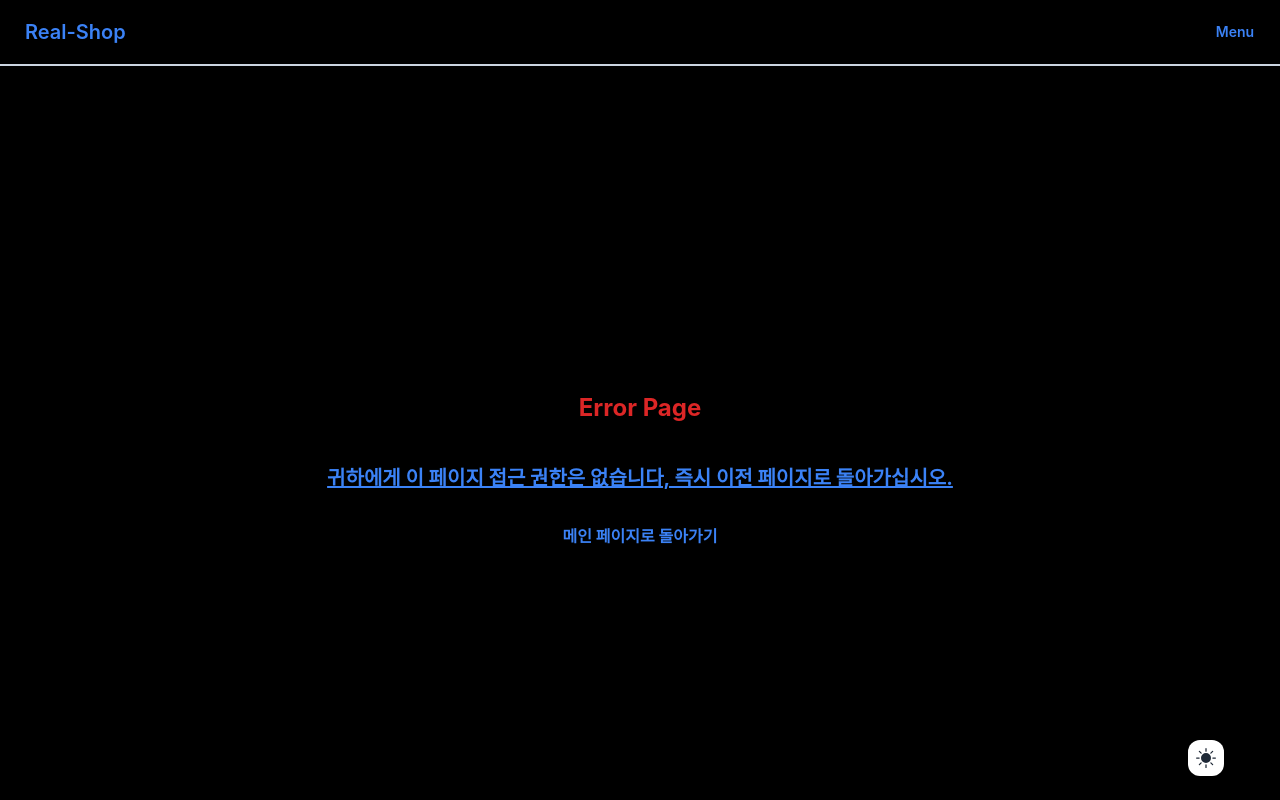
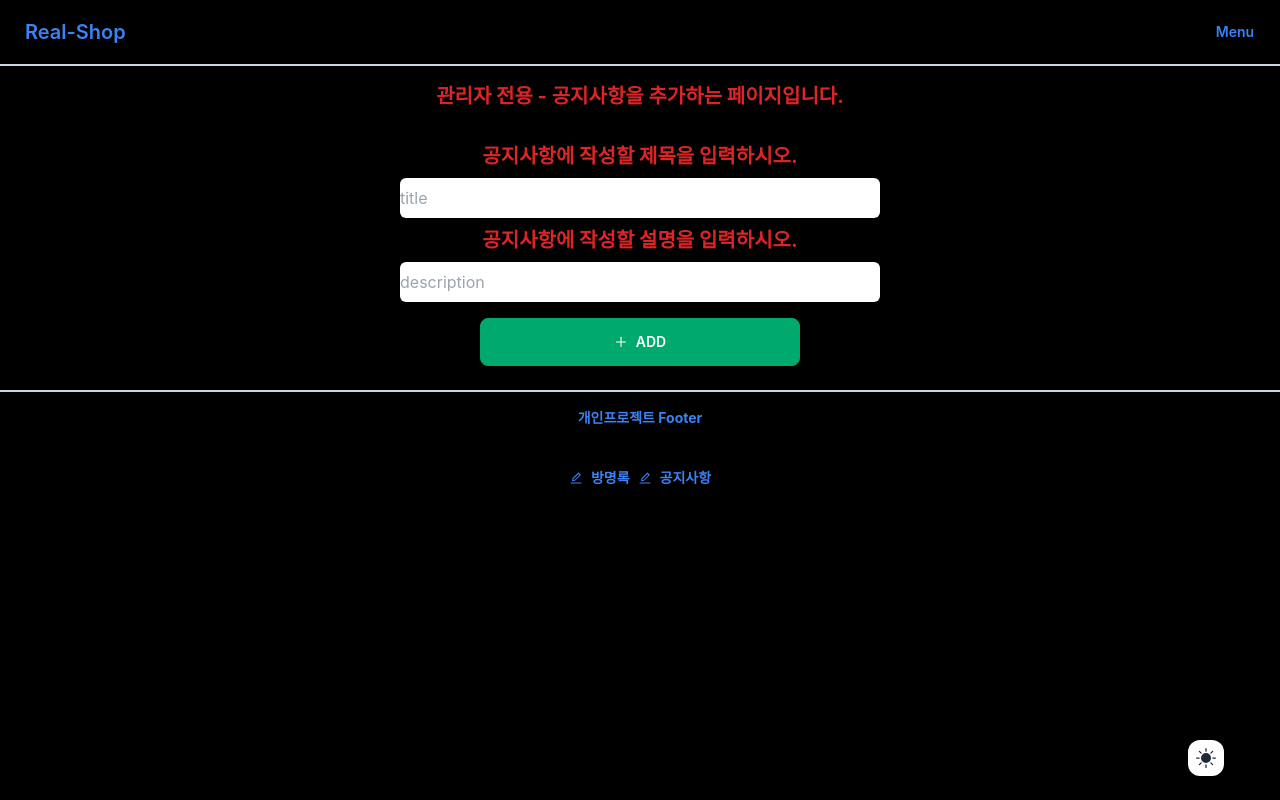
Before and after one commit to Runor0624/Real-Shop, a Next.js app: page /notice/add in a window 1280 px wide. Before the commit this address had no page. Shown: the top 800 px of the page. Built offline with nearby package versions, Linux system fonts and the light colour scheme.

Commit message:
[Add] 공지사항 관련 백엔드 통신 컴포넌트 추가

```diff
--- /dev/null
+++ b/app/notice/add/page.tsx
@@ -0,0 +1,18 @@
+import AddNotice from '@/components/Notice/Add'
+import type { Metadata } from 'next'
+
+export const metadata: Metadata = {
+  title: 'Notice ADD Page',
+  description: '공지사항 추가 페이지 입니다.',
+}
+
+export default function page() {
+  return (
+    <>
+      <h1 className='text-center text-xl text-red-600 font-bold py-4'>
+        관리자 전용 - 공지사항을 추가하는 페이지입니다.
+      </h1>
+      <AddNotice />
+    </>
+  )
+}
--- a/app/notice/page.tsx
+++ b/app/notice/page.tsx
@@ -1,8 +1,22 @@
+import NoticeAddButton from '@/components/Notice/AddButton'
+import View from '@/components/Notice/View'
+
 // 공지사항 조회하는 페이지
+import type { Metadata } from 'next'
+
+export const metadata: Metadata = {
+  title: 'Notice Page',
+  description: '공지사항 페이지 입니다.',
+}
+
 export default function page() {
   return (
     <>
-      <p>1</p>
+      <h1 className='text-center text-xl text-red-600 font-bold py-2'>
+        공지사항 페이지 입니다
+      </h1>
+      <View />
+      <NoticeAddButton />
     </>
   )
 }
--- /dev/null
+++ b/components/Notice/Add.tsx
@@ -0,0 +1,78 @@
+// 공지사항 추가
+'use client'
+
+import axios from 'axios'
+import { useRouter } from 'next/navigation'
+import { useForm } from 'react-hook-form'
+import { AiOutlinePlus } from 'react-icons/ai'
+import { useAuthStore } from '@/app/Util/Zustand/store'
+import { NoticeAddComponentType } from '@/Types/Types'
+
+export default function AddNotice() {
+  const { id } = useAuthStore((state) => ({
+    id: state.id,
+  }))
+  const router = useRouter()
+  const {
+    register,
+    handleSubmit,
+    control,
+    formState: { errors },
+  } = useForm<NoticeAddComponentType>()
+
+  const onSubmit = async (data: NoticeAddComponentType) => {
+    try {
+      const response = await axios.post(
+        `${process.env.NEXT_PUBLIC_URL_KEY}/notice`,
+        data,
+      )
+      alert('성공')
+      router.push('/')
+    } catch (err: any) {
+      if (err.response.status >= 400 && err.response.status < 500) {
+        alert('입력 데이터를 확인해주세요')
+        return
+      }
+
+      alert('서버 에러가 발생했습니다. 잠시 후 다시 시도해주세요.')
+    }
+  }
+
+  return (
+    <>
+      <form
+        onSubmit={handleSubmit(onSubmit)}
+        className='w-1/2 flex flex-col justify-center items-center m-auto my-4'
+      >
+        <input
+          placeholder='userId'
+          {...register('userId', { required: true })}
+          className='hidden'
+          value={id}
+        />
+        <label className='text-center text-xl text-red-600 font-bold'>
+          공지사항에 작성할 제목을 입력하시오.
+        </label>
+        <input
+          placeholder='title'
+          {...register('title', { required: true })}
+          className='w-full sm:w-3/4 h-10 rounded-md my-2 text-blue-500 bg-white'
+        />
+        <label className='text-center text-xl text-red-600 font-bold'>
+          공지사항에 작성할 설명을 입력하시오.
+        </label>
+        <input
+          placeholder='description'
+          {...register('description', { required: true })}
+          className='w-full sm:w-3/4 h-10 rounded-md my-2 text-blue-500 bg-white'
+        />
+        <button
+          className='my-2 btn btn-md btn-success text-white w-full sm:w-1/2'
+          type='submit'
+        >
+          <AiOutlinePlus /> ADD
+        </button>
+      </form>
+    </>
+  )
+}
--- /dev/null
+++ b/components/Notice/AddButton.tsx
@@ -0,0 +1,24 @@
+'use client'
+
+import { useAuthStore } from '@/app/Util/Zustand/store'
+import { useRouter } from 'next/navigation'
+import { AiOutlinePlus } from 'react-icons/ai'
+
+export default function NoticeAddButton() {
+  const { audit } = useAuthStore((state) => ({
+    audit: state.audit,
+  }))
+  const router = useRouter()
+  return (
+    <>
+      {audit === `${process.env.NEXT_PUBLIC_ADMIN_AUDIT}` && (
+        <button
+          className='btn btn-success text-white'
+          onClick={() => router.push('/notice/add')}
+        >
+          <AiOutlinePlus /> Add
+        </button>
+      )}
+    </>
+  )
+}
--- /dev/null
+++ b/components/Notice/View.tsx
@@ -0,0 +1,31 @@
+// 공지사항을 보여주는 컴포넌트
+import { NoticeViewComponentType } from '@/Types/Types'
+import moment from 'moment'
+
+const View = async () => {
+  const res = await fetch(`${process.env.NEXT_PUBLIC_URL_KEY}/notice`, {
+    next: { revalidate: 1 },
+  })
+  const Views: NoticeViewComponentType[] = await res.json()
+  return (
+    <>
+      <div className='flex flex-col justify-center items-center'>
+        {Views.map((item: NoticeViewComponentType) => (
+          <div className='collapse collapse-plus bg-base-200' key={item.id}>
+            <input type='radio' name='my-accordion-3' defaultChecked />
+            <div className='collapse-title text-xl font-medium'>
+              {item.title}
+            </div>
+            <div className='collapse-content'>
+              <p>
+                등록일 : {moment(item.createDate).format('YYYY-MM-DD HH:mm:ss')}
+              </p>
+              <p>{item.description}</p>
+            </div>
+          </div>
+        ))}
+      </div>
+    </>
+  )
+}
+export default View
```
Also changed, not shown: Types/Types.ts (+14 -0 lines), components/Notice/Readme.md (added).
